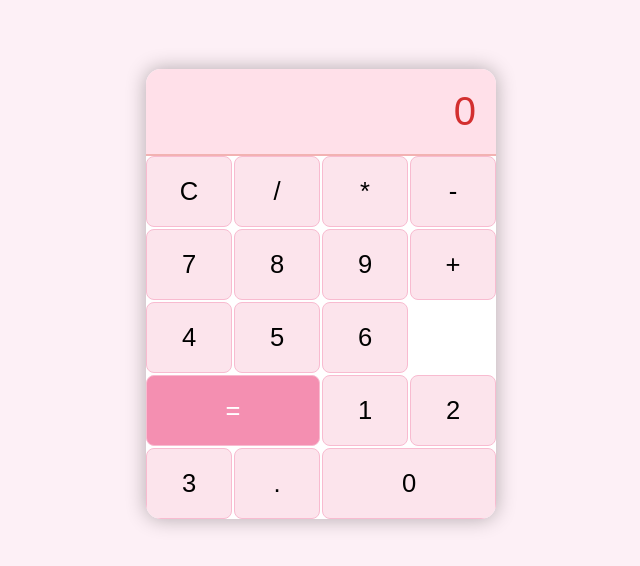
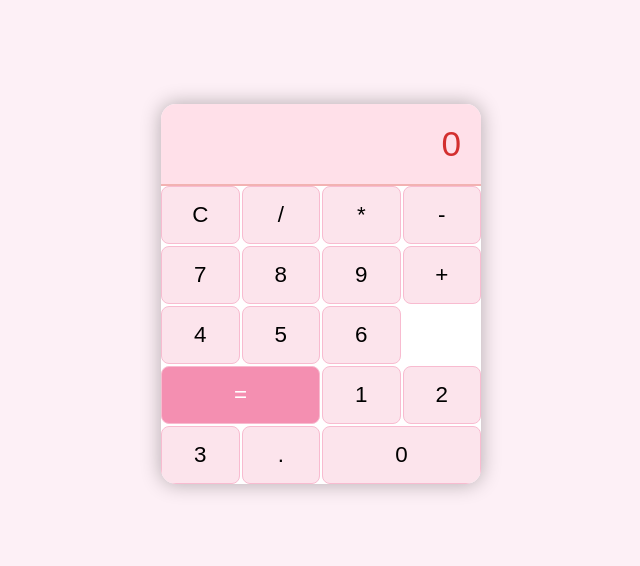
Before and after one commit to QuintessenceCoding/calci, a plain HTML site: page index.html in a window 1280 px wide. Shown: the part 106-672 px from the top of the page, without its empty margins (319-959 px from the left). Drawn offline with Linux system fonts and the light colour scheme.

Commit message:
Update styles.css

```diff
--- a/styles.css
+++ b/styles.css
@@ -6,14 +6,14 @@ body {
     background-color: #fdf0f6;
     margin: 0;
     font-family: 'Arial', sans-serif;
-    overflow: hidden; /* Prevents scrolling if content overflows */
+    overflow: hidden; /* Prevents unwanted scrollbars */
 }
 
 .calculator {
     border-radius: 15px;
     box-shadow: 0 0 20px rgba(0, 0, 0, 0.3);
     overflow: hidden;
-    width: 350px; /* Increased width for more space */
+    width: 320px; /* Adjusted width */
     max-width: 100%; /* Ensure it doesn't exceed viewport width */
     background-color: #fff;
 }
@@ -21,9 +21,9 @@ body {
 .display {
     background-color: #ffe0e9;
     color: #d32f2f;
-    font-size: 2.5em; /* Adjusted font size */
+    font-size: 2.2em; /* Adjusted size */
     text-align: right;
-    padding: 20px; /* Increased padding */
+    padding: 20px; /* Ensure padding fits within the display */
     border-bottom: 2px solid #f2b2b2;
     box-sizing: border-box;
 }
@@ -37,12 +37,12 @@ body {
 .btn {
     background-color: #fce4ec;
     border: 1px solid #f8bbd0;
-    border-radius: 8px; /* Slightly smaller radius */
-    font-size: 1.6em; /* Adjusted font size */
-    padding: 20px; /* Adjusted padding */
+    border-radius: 8px; /* Rounded corners */
+    font-size: 1.4em; /* Adjusted font size */
+    padding: 15px; /* Adjusted padding */
     cursor: pointer;
     transition: background-color 0.3s, transform 0.1s;
-    box-sizing: border-box;
+    box-sizing: border-box; /* Ensure padding and border are included in width */
 }
 
 .btn:hover {
@@ -56,7 +56,7 @@ body {
 .btn-equal {
     background-color: #f48fb1;
     color: #fff;
-    grid-column: span 2; /* Ensure it spans two columns */
+    grid-column: span 2; /* Spans two columns */
 }
 
 .btn-equal:hover {
@@ -64,5 +64,5 @@ body {
 }
 
 .btn-zero {
-    grid-column: span 2; /* Ensure it spans two columns */
+    grid-column: span 2; /* Spans two columns */
 }
```
